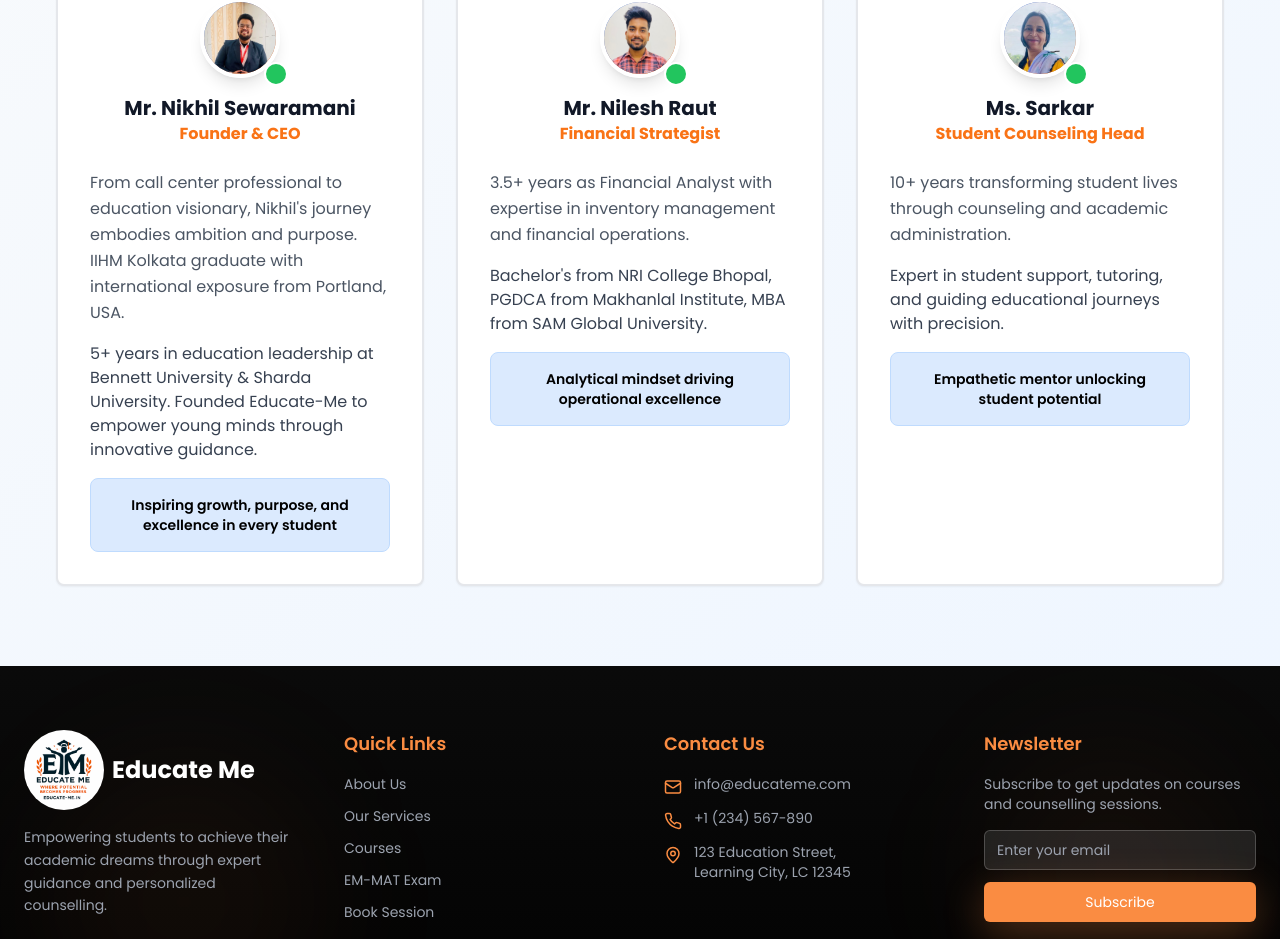
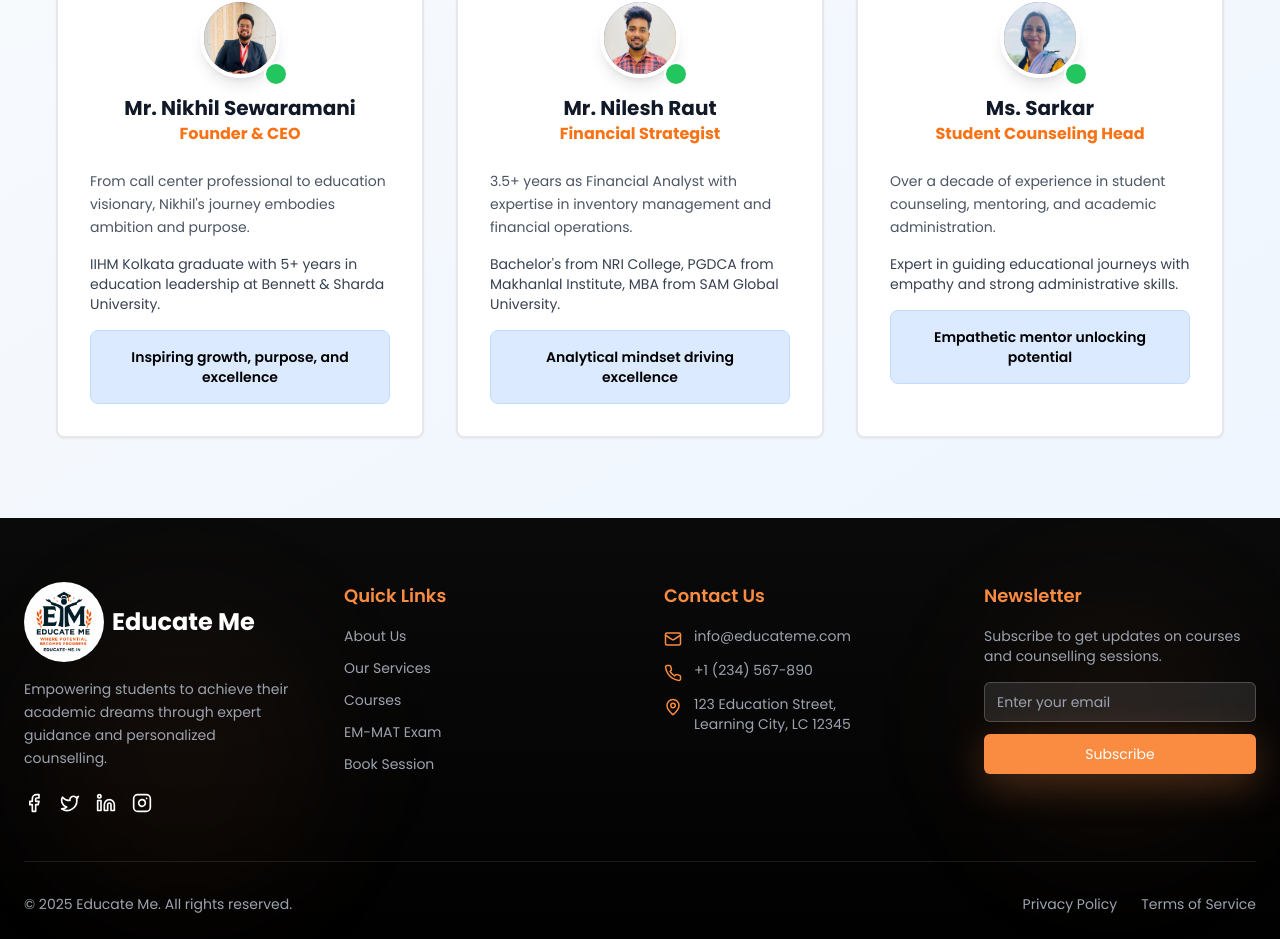
Before and after one commit to anmolrinayat23/visual-bliss-ui, a React (Vite) app: page /about in a window 1280 px wide. Shown: the part 1795-2734 px from the top of the page. Built offline with nearby package versions, Linux system fonts and the light colour scheme; the HTML template or start-up script is replaced by a standard one.

Commit message:
done by vikas side

```diff
--- a/src/pages/About.tsx
+++ b/src/pages/About.tsx
@@ -10,29 +10,29 @@ const About = ({showFooter=true}) => {
     {
       name: "Mr. Nikhil Sewaramani",
       role: "Founder & CEO",
-      description: "From call center professional to education visionary, Nikhil's journey embodies ambition and purpose. IIHM Kolkata graduate with international exposure from Portland, USA.",
-      achievement: "5+ years in education leadership at Bennett University & Sharda University. Founded Educate-Me to empower young minds through innovative guidance.",
+      description: "From call center professional to education visionary, Nikhil's journey embodies ambition and purpose.",
+      achievement: "IIHM Kolkata graduate with 5+ years in education leadership at Bennett & Sharda University.",
       avatar: "NS",
       image: "/nikhil.jpg",
-      highlight: "Inspiring growth, purpose, and excellence in every student"
+      highlight: "Inspiring growth, purpose, and excellence"
     },
     {
       name: "Mr. Nilesh Raut",
       role: "Financial Strategist",
       description: "3.5+ years as Financial Analyst with expertise in inventory management and financial operations.",
-      achievement: "Bachelor's from NRI College Bhopal, PGDCA from Makhanlal Institute, MBA from SAM Global University.",
+      achievement: "Bachelor's from NRI College, PGDCA from Makhanlal Institute, MBA from SAM Global University.",
       avatar: "NR",
       image: "/nilesh.jpg",
-      highlight: "Analytical mindset driving operational excellence"
+      highlight: "Analytical mindset driving excellence"
     },
     {
       name: "Ms. Sarkar",
       role: "Student Counseling Head",
-      description: "10+ years transforming student lives through counseling and academic administration.",
-      achievement: "Expert in student support, tutoring, and guiding educational journeys with precision.",
+      description: "Over a decade of experience in student counseling, mentoring, and academic administration.",
+      achievement: "Expert in guiding educational journeys with empathy and strong administrative skills.",
       avatar: "MS",
       image: "/sulekha.jpg",
-      highlight: "Empathetic mentor unlocking student potential"
+      highlight: "Empathetic mentor unlocking potential"
     }
   ];
 
@@ -63,9 +63,8 @@ const About = ({showFooter=true}) => {
               <span className="text-sm font-semibold text-gray-700">Transforming Education Since 2018</span>
             </div>
             <h1 className="text-5xl md:text-7xl font-black text-gray-900 mb-6 leading-tight">
-              Redefining   Education
+              Redefining Education
               <span className="block bg-gradient-to-r from-blue-600 to-orange-500 bg-clip-text text-transparent">
-
               </span>
             </h1>
             <p className="text-xl text-gray-600 max-w-2xl mx-auto leading-relaxed font-medium">
@@ -73,7 +72,6 @@ const About = ({showFooter=true}) => {
             </p>
           </div>
         </section>
-
 
         {/* Vision Section - Modern Grid */}
         <section className="py-20 px-6 bg-gradient-to-br from-orange-50 to-blue-50">
@@ -138,23 +136,20 @@ const About = ({showFooter=true}) => {
 
             <div className="grid lg:grid-cols-3 gap-8">
               {leadershipTeam.map((member, index) => (
-    <Card key={index} className="group bg-white border-2 border-gray-200 hover:border-blue-300  transition-all duration-500 overflow-hidden">
+                <Card key={index} className="group bg-white border-2 border-gray-200 hover:border-blue-300 transition-all duration-500 overflow-hidden">
                   <div className="p-8">
                     <div className="flex flex-col items-center text-center mb-6">
                       <div className="relative mb-4">
-            {/* Replace Avatar with Image */}
                         <div className="w-20 h-20 bg-gradient-to-br from-blue-500 to-orange-500 border-4 border-white shadow-lg group-hover:scale-110 transition-transform duration-500 rounded-full overflow-hidden">
                           <img
-                src={member.image} // Add image URL to your team data
+                            src={member.image}
                             alt={member.name}
                             className="w-full h-full object-cover"
                             onError={(e) => {
-                  // Fallback to avatar if image fails to load
                               e.target.style.display = 'none';
                               e.target.nextSibling.style.display = 'flex';
                             }}
                           />
-              {/* Fallback Avatar */}
                           <div className="w-full h-full hidden items-center justify-center text-white font-bold text-xl">
                             {member.avatar}
                           </div>
@@ -166,9 +161,9 @@ const About = ({showFooter=true}) => {
                     </div>
 
                     <div className="space-y-4">
-          <p className="text-gray-600 leading-relaxed">{member.description}</p>
-          <p className="text-gray-700 font-medium">{member.achievement}</p>
-          <div className="bg-blue-100  p-4 rounded-lg border border-blue-200">
+                      <p className="text-gray-600 leading-relaxed text-sm">{member.description}</p>
+                      <p className="text-gray-700 font-medium text-sm">{member.achievement}</p>
+                      <div className="bg-blue-100 p-4 rounded-lg border border-blue-200">
                         <p className="text-black font-semibold text-sm text-center">{member.highlight}</p>
                       </div>
                     </div>
@@ -176,11 +171,8 @@ const About = ({showFooter=true}) => {
                 </Card>
               ))}
             </div>
-
           </div>
         </section>
-
-
       </main>
       {showFooter && <Footer />}
     </div>
```
Lines whose indentation alone changed are shown as unchanged.
